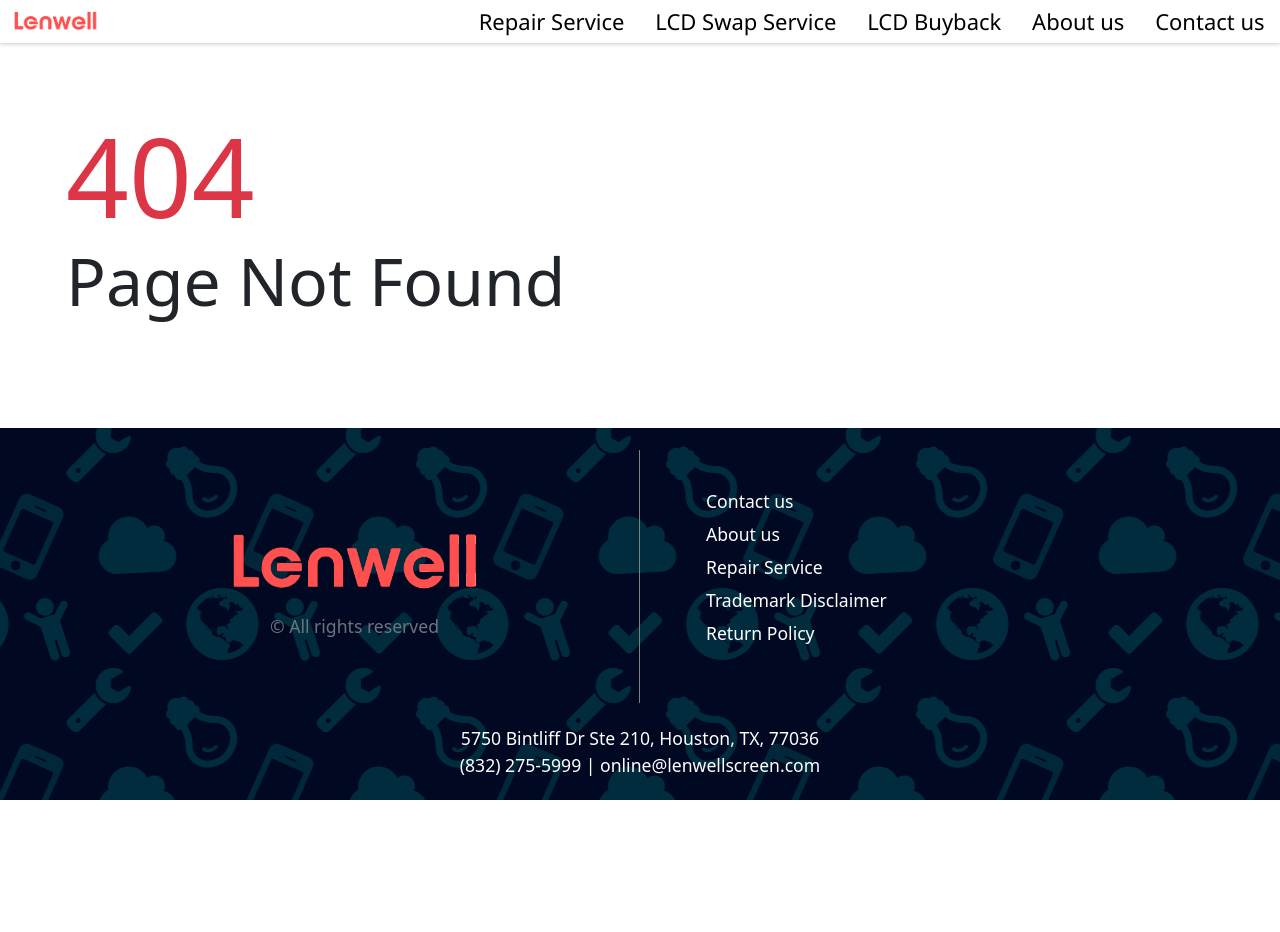
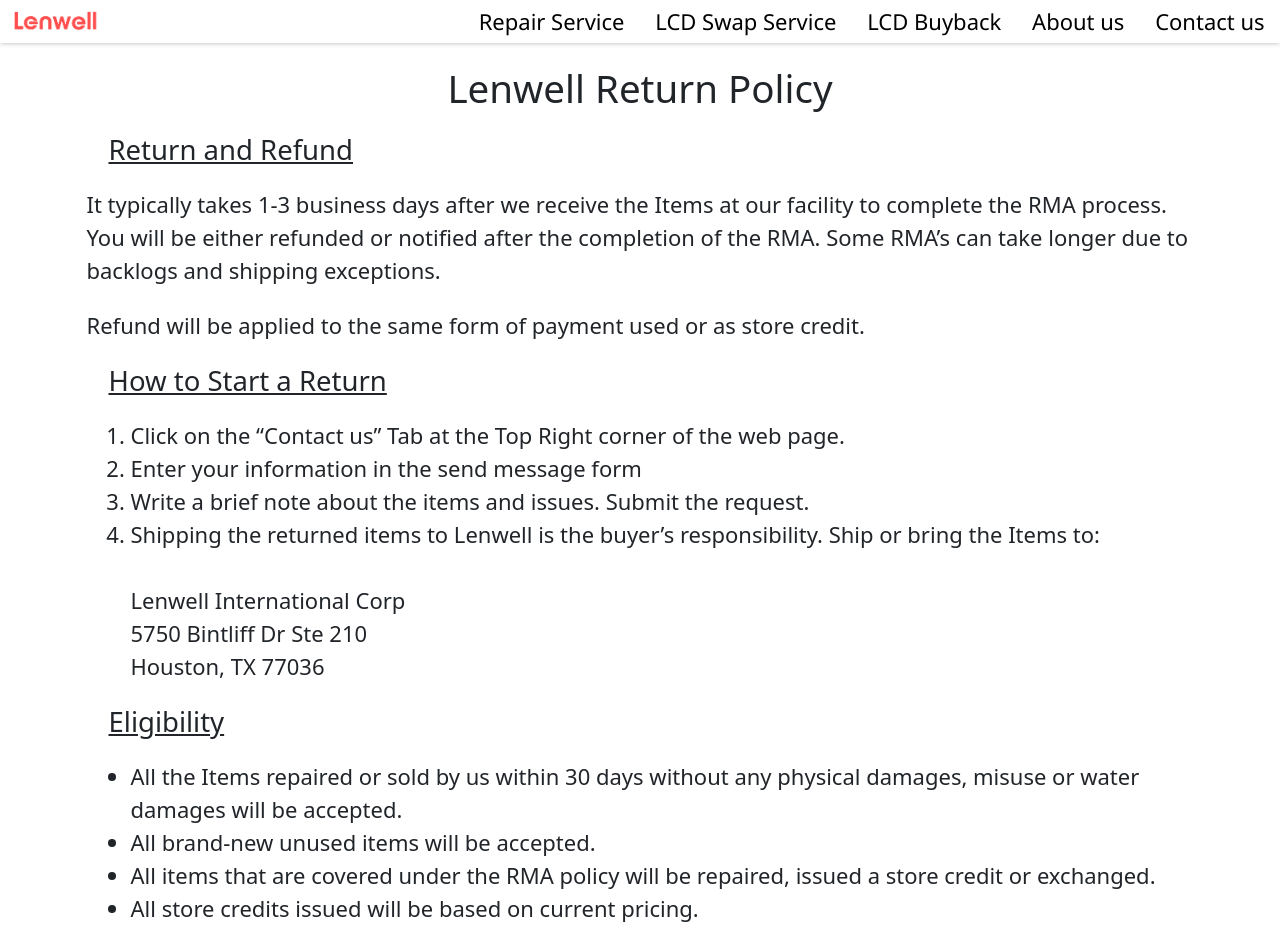
Before and after one commit to FanghanHu/lenwellstore.com, a React (Create React App) app: page /return-policy in a window 1280 px wide. Shown: the top 932 px of the page. Before the commit the page ends 800 px from the top, so only its background shows below. Built offline with nearby package versions, Linux system fonts and the light colour scheme.

Commit message:
return policy and trademark disclaimer

```diff
--- a/src/App.js
+++ b/src/App.js
@@ -13,6 +13,8 @@
 import RepairService from "./pages/repair-service";
 import ModelList from "./pages/model-list";
 import LcdBuyback from "./pages/lcd-buyback";
+import ReturnPolicy from "./pages/return-policy";
+import TrademarkDisclaimer from "./pages/trademark-disclaimer";
 
 function App() {
 	return (
@@ -27,6 +29,8 @@
 				<Route path="repair-service" element={<RepairService />}/>
 				<Route path="repair-service/:deviceType" element={<ModelList />}/>
 				<Route path="lcd-buyback" element={<LcdBuyback/>} />
+				<Route path="return-policy" element={<ReturnPolicy/>} />
+				<Route path="trademark-disclaimer" element={<TrademarkDisclaimer/>} />
 				<Route path="*" element={<NotFound />} />
 			</Routes>
 
--- /dev/null
+++ b/src/pages/return-policy.jsx
@@ -0,0 +1,57 @@
+export default function ReturnPolicy() {
+	return (
+		<div className="container pb-5">
+			<div className="h3 text-center m-3">Lenwell Return Policy</div>
+			<div className="h5 m-3">
+				<u> Return and Refund </u>
+			</div>
+			<p>
+				It typically takes 1-3 business days after we receive the Items at our
+				facility to complete the RMA process. You will be either refunded or
+				notified after the completion of the RMA. Some RMA’s can take longer due
+				to backlogs and shipping exceptions.
+			</p>
+			<p>
+				Refund will be applied to the same form of payment used or as store
+				credit.
+			</p>
+			<div className="h5 m-3">
+				<u>How to Start a Return</u>
+			</div>
+			<ol>
+				<li>
+					Click on the “Contact us” Tab at the Top Right corner of the web page.
+				</li>
+				<li>Enter your information in the send message form</li>
+				<li>
+					Write a brief note about the items and issues. Submit the request.
+				</li>
+				<li>
+					Shipping the returned items to Lenwell is the buyer’s responsibility.
+					Ship or bring the Items to:
+					<br />
+					<br />
+					Lenwell International Corp
+					<br />
+					5750 Bintliff Dr Ste 210
+					<br />
+					Houston, TX 77036
+					<br />
+				</li>
+			</ol>
+            <div className="h5 m-3">
+				<u>Eligibility</u>
+			</div>
+            <ul>
+                <li>All the Items repaired or sold by us within 30 days without any physical damages, misuse or water damages will be accepted.</li>
+                <li>All brand-new unused items will be accepted.</li>
+                <li>All items that are covered under the RMA policy will be repaired, issued a store credit or exchanged.</li>
+                <li>All store credits issued will be based on current pricing.</li>
+                <li>All items that has been opened or repaired by anyone other than Lenwell employees will not be accepted.</li>
+                <li>Any damaged items due to improper installation, removal or misuse will not be accepted.</li>
+                <li>Any signs of pressure points on any LCD will not be accepted. They will be considered damaged by improper installation or misuse.</li>
+                <li>Any LCD that has been installed will not be covered under the Warranty. Please make sure the LCD works before installing it. </li>
+            </ul>
+		</div>
+	);
+}
--- /dev/null
+++ b/src/pages/trademark-disclaimer.jsx
@@ -0,0 +1,29 @@
+export default function TrademarkDisclaimer() {
+	return (
+		<div className="container">
+			<div className="h3">Trademark Disclaimer</div>
+			<p>
+				Lenwell International, Corps is a third-party mobile device repair shop
+				and is not affiliated with the Product(s) or Manufacturer. We use these
+				trademarks only to the extent necessary for our clients to identify
+				whether certain repair or replacement parts are compatible with the
+				products owned by our customers. The words “Apple” “iPhone” “iWatch”
+				“iPad” “iPod” “Mac” are registered trademarks of Apple, Inc. “Samsung”
+				and “Galaxy” are also registered trademarks of Samsung.
+			</p>
+			<p>
+				All trademarks are properties of their respective holders. Lenwell
+				International, Corps is a third party mobile device repair shop and does
+				not own or make claim to those trademarks used on this website in which
+				it is not the holder.
+			</p>
+			<p>
+				By using this site, you signify your understanding of this trademark
+				disclaimer. If you do not agree or understand this trademark disclaimer,
+				our privacy policy, or our terms & conditions, please do not use our
+				Site. Your continued use of the Site following the posting of changes to
+				this policy will be deemed your acceptance of those changes.
+			</p>
+		</div>
+	);
+}
```
